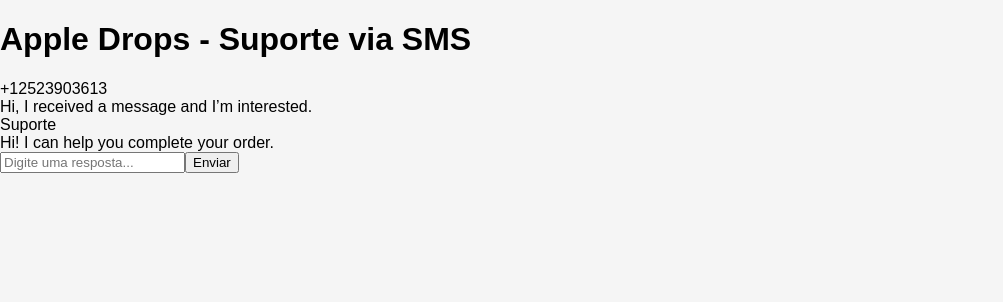
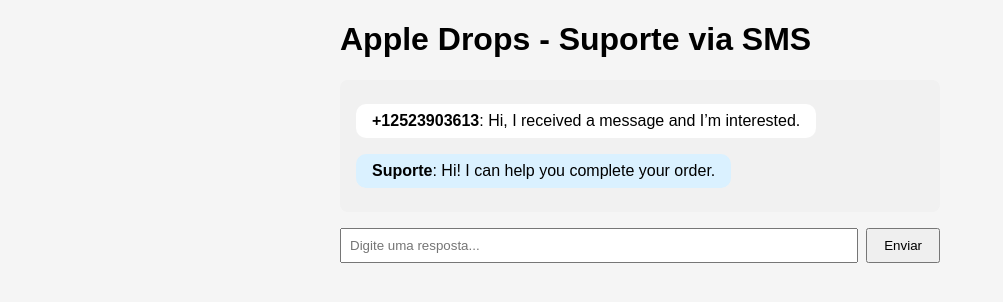
Before and after one commit to williamvolpato/apple-drops-support-chat, a Next.js app: page / in a window 1280 px wide. Shown: the top 302 px of the page, without its empty margins (0-1003 px from the left). Built offline with nearby package versions, Linux system fonts and the light colour scheme.

Commit message:
Update page.tsx

```diff
--- a/app/page.tsx
+++ b/app/page.tsx
@@ -3,66 +3,56 @@
 import { useEffect, useState } from 'react'
 
 export default function SupportPanel() {
-  const [messages, setMessages] = useState<any[]>([])
+  const [messages, setMessages] = useState<{ sender: string; text: string }[]>([])
   const [newMessage, setNewMessage] = useState('')
 
-  // Buscar mensagens da API
+  // Carrega mensagens da API ao iniciar
   useEffect(() => {
-    const fetchMessages = async () => {
-      const res = await fetch('/api/messages')
-      const data = await res.json()
-      setMessages(data)
-    }
-
-    fetchMessages()
+    fetch('/api/messages')
+      .then((res) => res.json())
+      .then((data) => setMessages(data))
+      .catch((err) => console.error('Erro ao carregar mensagens:', err))
   }, [])
 
-  // Enviar nova mensagem
-  const sendMessage = async () => {
+  const sendMessage = () => {
     if (newMessage.trim()) {
-      await fetch('/api/messages', {
-        method: 'POST',
-        headers: {
-          'Content-Type': 'application/json',
-        },
-        body: JSON.stringify({ sender: 'Suporte', text: newMessage }),
-      })
-
-      setMessages([...messages, { sender: 'Suporte', text: newMessage }])
+      const updatedMessages = [...messages, { sender: 'Suporte', text: newMessage }]
+      setMessages(updatedMessages)
       setNewMessage('')
+      // (Opcional) enviar nova mensagem para uma API no futuro
     }
   }
 
   return (
-    <main className="p-6 max-w-xl mx-auto">
-      <h1 className="text-2xl font-bold mb-4">Apple Drops - Suporte via SMS</h1>
-      <div className="space-y-4">
-        {messages.map((msg, index) => (
+    <main style={{ maxWidth: 600, margin: '0 auto', fontFamily: 'sans-serif' }}>
+      <h1>Apple Drops - Suporte via SMS</h1>
+      <div style={{ backgroundColor: '#f1f1f1', padding: '1rem', borderRadius: 8 }}>
+        {messages.map((msg, i) => (
           <div
-            key={index}
-            className={`p-3 rounded-xl max-w-[75%] shadow ${
-              msg.sender === 'Suporte'
-                ? 'bg-blue-100 ml-auto text-right'
-                : 'bg-gray-200'
-            }`}
+            key={i}
+            style={{
+              textAlign: msg.sender === 'Suporte' ? 'right' : 'left',
+              margin: '0.5rem 0',
+              backgroundColor: msg.sender === 'Suporte' ? '#daf1ff' : '#ffffff',
+              padding: '0.5rem 1rem',
+              borderRadius: 10,
+              display: 'inline-block',
+              maxWidth: '80%',
+            }}
           >
-            <div className="text-xs text-gray-600">{msg.sender}</div>
-            <div>{msg.text}</div>
+            <strong>{msg.sender}</strong>: {msg.text}
           </div>
         ))}
       </div>
 
-      <div className="mt-6 flex items-center gap-2">
+      <div style={{ marginTop: '1rem', display: 'flex', gap: 8 }}>
         <input
           value={newMessage}
           onChange={(e) => setNewMessage(e.target.value)}
-          className="flex-1 border px-3 py-2 rounded"
           placeholder="Digite uma resposta..."
+          style={{ flex: 1, padding: '0.5rem' }}
         />
-        <button
-          onClick={sendMessage}
-          className="bg-blue-500 text-white px-4 py-2 rounded"
-        >
+        <button onClick={sendMessage} style={{ padding: '0.5rem 1rem' }}>
           Enviar
         </button>
       </div>
```
